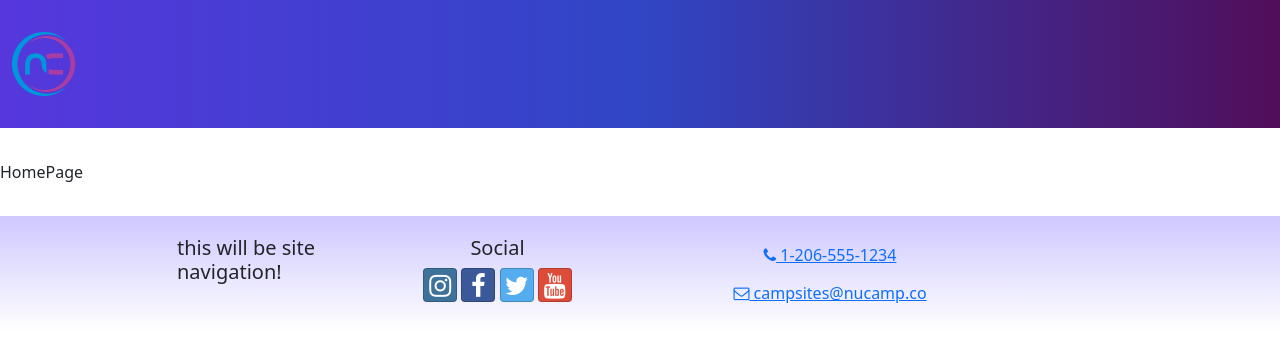
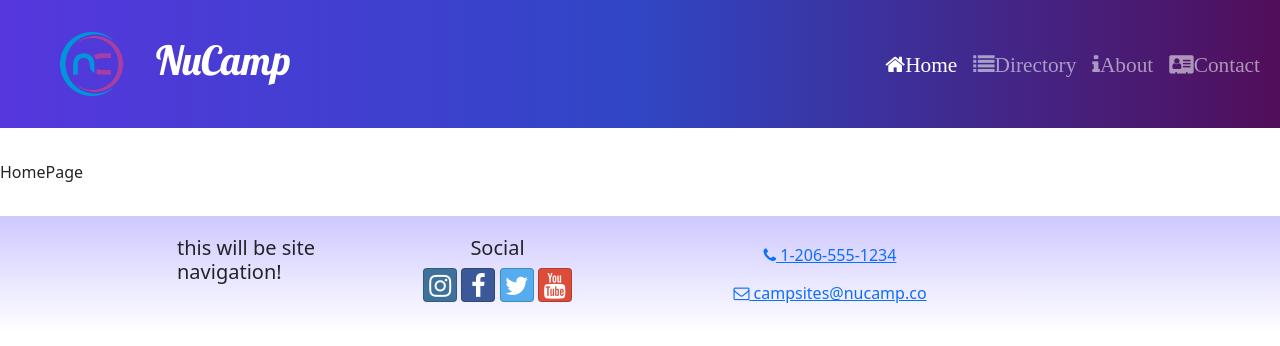
Before and after one commit to skymouse85/nucampReactCourseProject, a React (Create React App) app: page / in a window 1280 px wide. Shown: the top 346 px of the page. Built offline with nearby package versions, Linux system fonts and the light colour scheme.

Commit message:
header navs

```diff
--- a/src/components/Header.js
+++ b/src/components/Header.js
@@ -1,12 +1,45 @@
-import { Navbar, NavbarBrand } from "reactstrap";
+import { useState } from 'react';
+import {
+    Navbar,
+    NavbarBrand,
+    Collapse,
+    NavbarToggler,
+    Nav,
+    NavItem
+} from "reactstrap";
+import { NavLink } from 'react-router-dom';
 import NucampLogo from '../app/assets/img/logo.png'
 
 const Header = () => {
     return (<Navbar dark color='primary' sticky='top' expand='md'>
-        <NavbarBrand href='/'>
-            <img src={NucampLogo} alt='nucamp logo' />
+        <NavbarBrand className='ms-5' href='/'>
+            <img src={NucampLogo} alt='nucamp logo' className='float-start' />
+            <h1 className='mt-1' >NuCamp</h1>
         </NavbarBrand>
-    </Navbar>)
+        <Nav className='ms-auto' navbar>
+            <NavItem>
+                <NavLink className='nav-link' to='/'>
+                    <i className='fa fa-home fa-lg'>Home</i>
+                </NavLink>
+            </NavItem>
+            <NavItem>
+                <NavLink className='nav-link' to='/directory'>
+                    <i className='fa fa-list fa-lg'>Directory</i>
+                </NavLink>
+            </NavItem>
+            <NavItem>
+                <NavLink className='nav-link' to='/about'>
+                    <i className='fa fa-info fa-lg'>About</i>
+                </NavLink>
+            </NavItem>
+            <NavItem>
+                <NavLink className='nav-link' to='/contact'>
+                    <i className='fa fa-address-card fa-lg'>Contact</i>
+                </NavLink>
+            </NavItem>
+        </Nav>
+    </Navbar>
+    )
 }
 
 export default Header;
```
